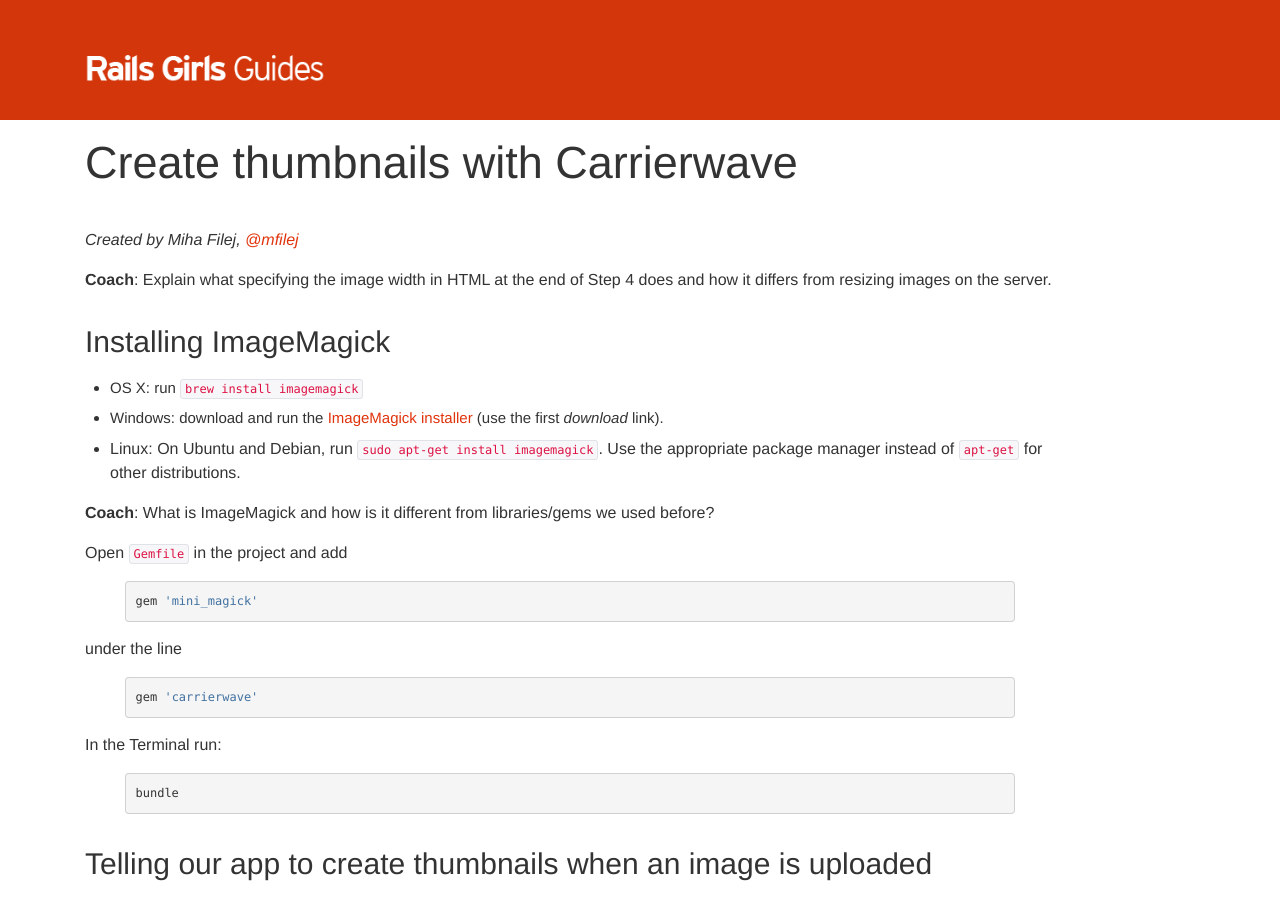
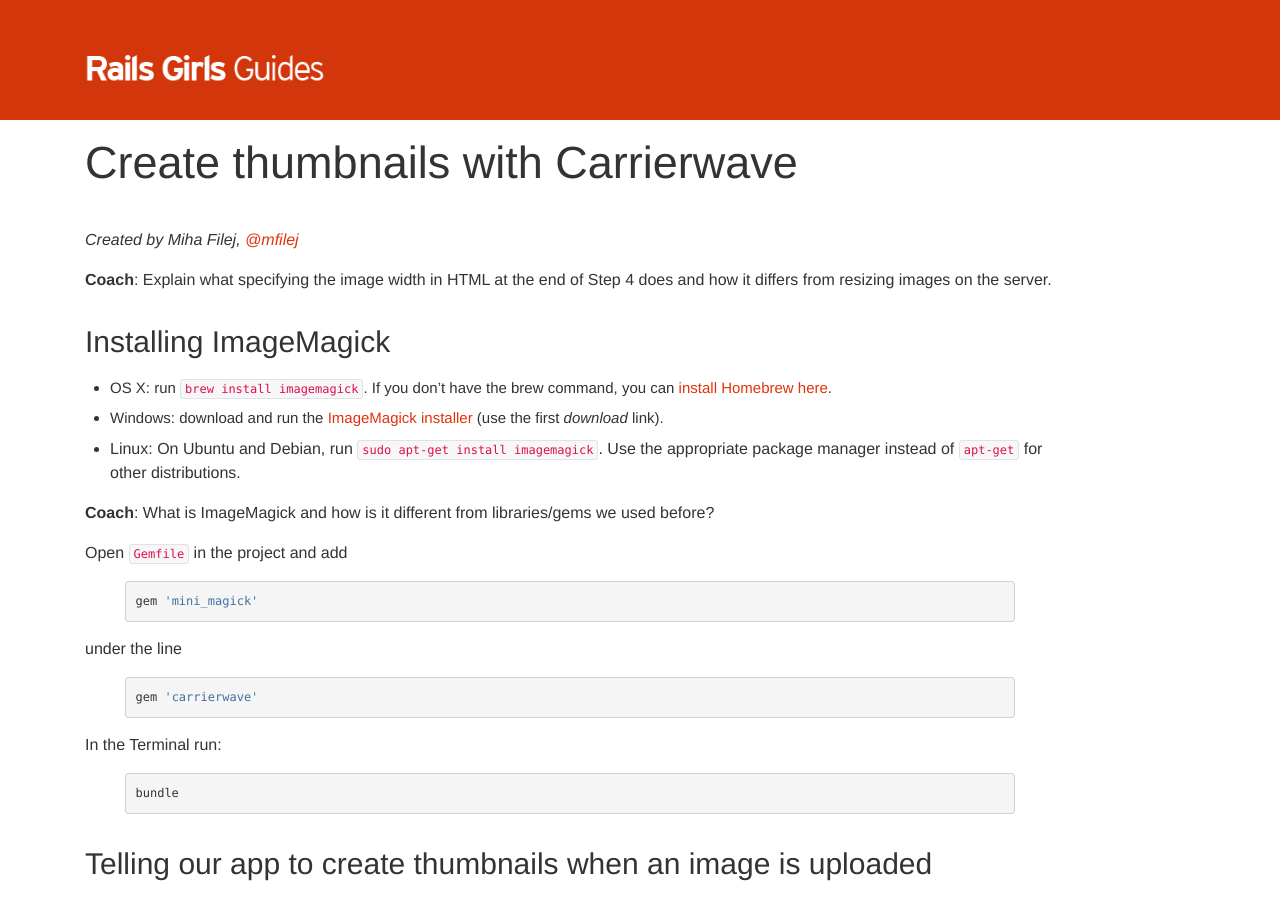
Before and after one commit to railsgirls/guides.railsgirls.com, a Jekyll site: the page built from _posts/2012-06-03-thumbnails.markdown, in a window 1280 px wide and 900 px high. Built offline with Jekyll 4.4.1, drawn with Linux system fonts in a browser that asks for light colours; nearby versions of some CDN libraries; Markdown is read by kramdown in place of the engine named in the settings.

Commit message:
Link to Homebrew site

```diff
--- a/_posts/2012-06-03-thumbnails.markdown
+++ b/_posts/2012-06-03-thumbnails.markdown
@@ -13,13 +13,14 @@
 
 ## Installing ImageMagick
 
-* OS X: run `brew install imagemagick`
+* OS X: run `brew install imagemagick`. If you don't have the brew command, you can [install Homebrew here][in-homebrew].
 * Windows: download and run the [ImageMagick installer][im-win] (use the first
   *download* link).
 * Linux: On Ubuntu and Debian, run `sudo apt-get install imagemagick`. Use the
   appropriate package manager instead of `apt-get` for other distributions.
 
   [im-win]: http://www.imagemagick.org/script/binary-releases.php?ImageMagick=vkv0r0at8sjl5qo91788rtuvs3#windows
+  [in-homebrew]: http://mxcl.github.io/homebrew/
 
 __Coach__: What is ImageMagick and how is it different from libraries/gems we
 used before?
```
